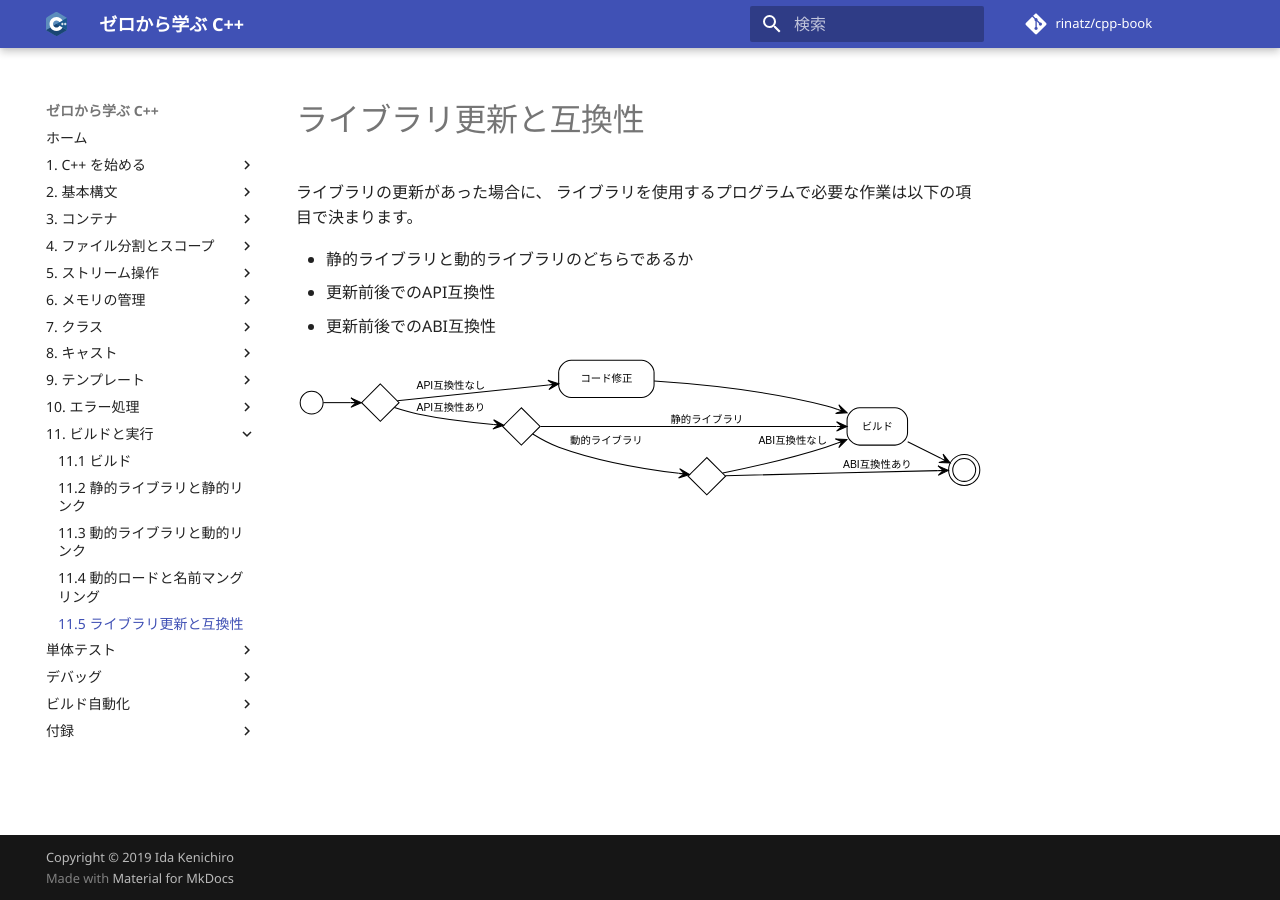
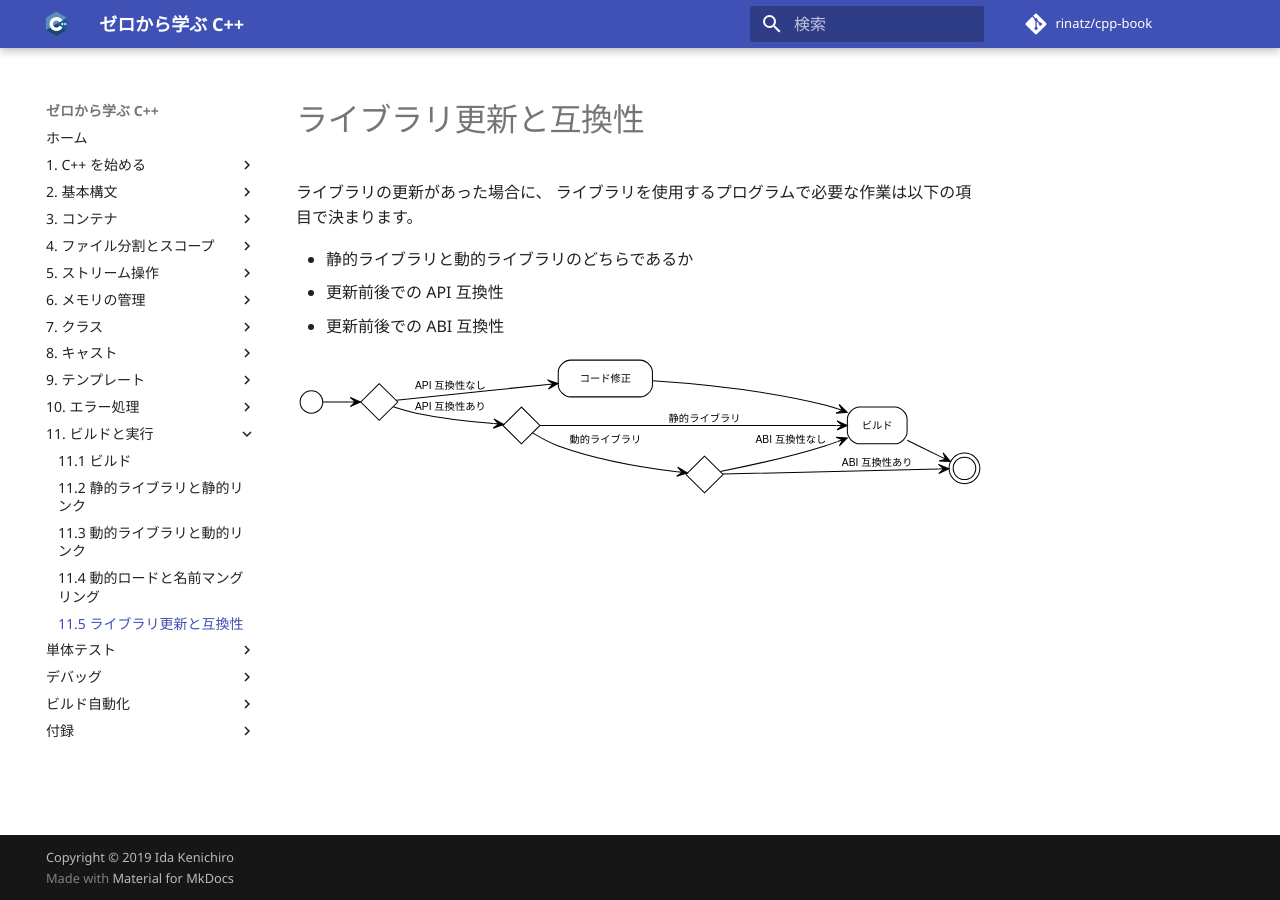
Before and after one commit to rinatz/cpp-book, an MkDocs documentation site: the page built from docs/ch11-05-library-updating-and-compatibility.md, in a window 1280 px wide. Built offline with MkDocs 1.6.1 and Material for MkDocs 9.7.7, drawn with Linux system fonts in a browser that asks for light colours; comment, search, counter and statistics services are not loaded.

Commit message:
Insert space between words

```diff
--- a/docs/ch11-05-library-updating-and-compatibility.md
+++ b/docs/ch11-05-library-updating-and-compatibility.md
@@ -4,8 +4,8 @@
 ライブラリを使用するプログラムで必要な作業は以下の項目で決まります。
 
 * 静的ライブラリと動的ライブラリのどちらであるか
-* 更新前後でのAPI互換性
-* 更新前後でのABI互換性
+* 更新前後での API 互換性
+* 更新前後での ABI 互換性
 
 ![ライブラリ更新で必要な手順を表した図][library_updating]
 [library_updating]: img/library_updating.svg
```
Also changed, not shown: docs/img/library_updating.svg, 1 other file.
